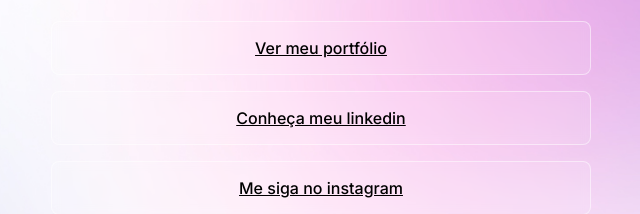
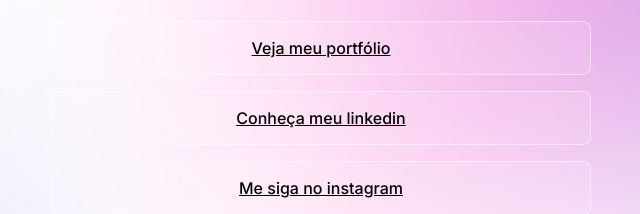
Before and after one commit to saranahra/projetorockseat, a plain HTML site: page index.html in a window 1280 px wide. Shown: the part 324-538 px from the top of the page, 319-959 px from the left. Drawn offline with nearby package versions, Linux system fonts and the light colour scheme.

Commit message:
add index

```diff
--- a/index.html
+++ b/index.html
@@ -29,7 +29,7 @@
       </div>
       <ul>
         <li>
-          <a href="https://github.com/saranahra"> Ver meu portfólio</a>
+          <a href="https://github.com/saranahra"> Veja meu portfólio</a>
         </li>
         <li>
           <a href="https://www.linkedin.com/in/sara-nahra-5bb567b8/">
```
